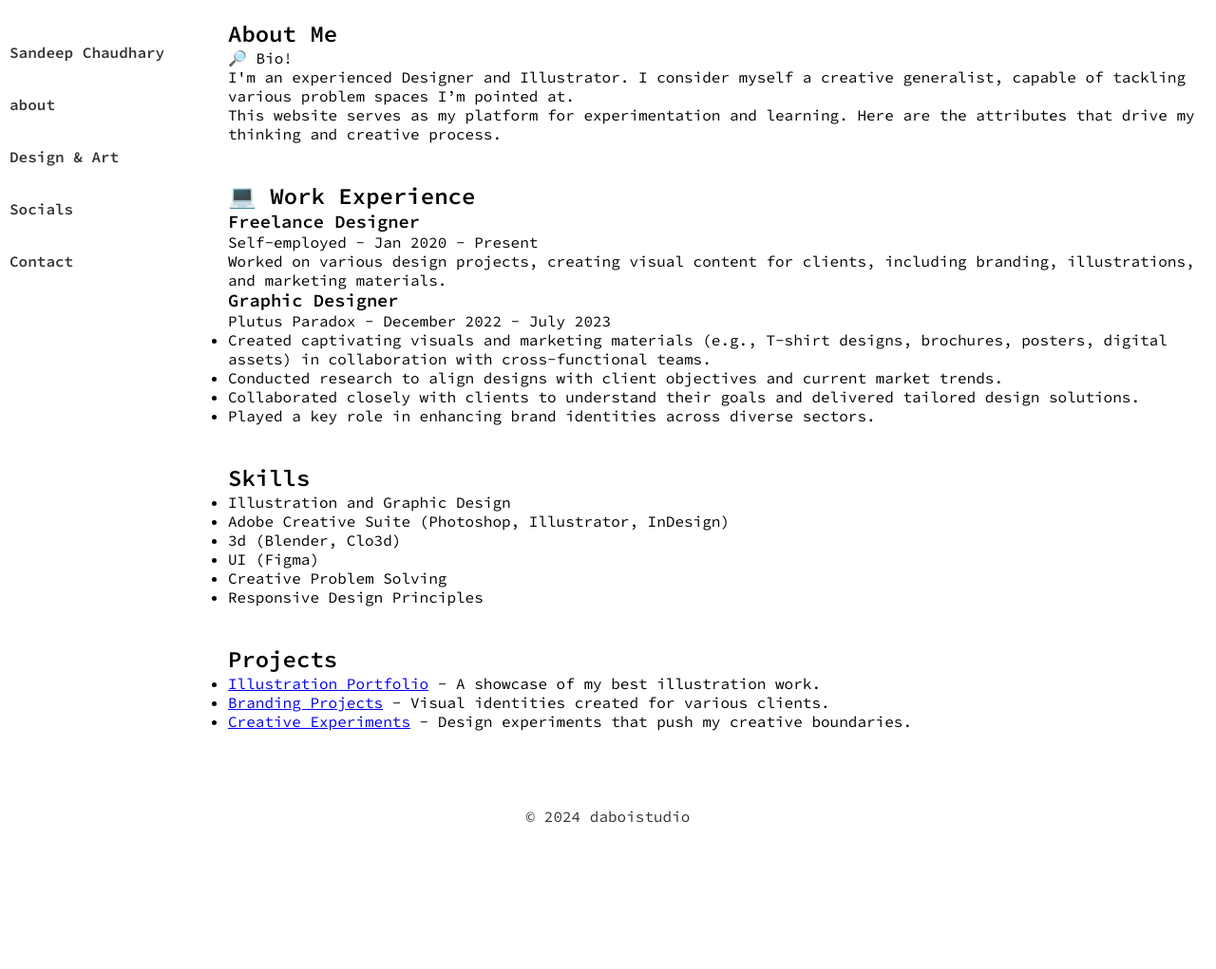
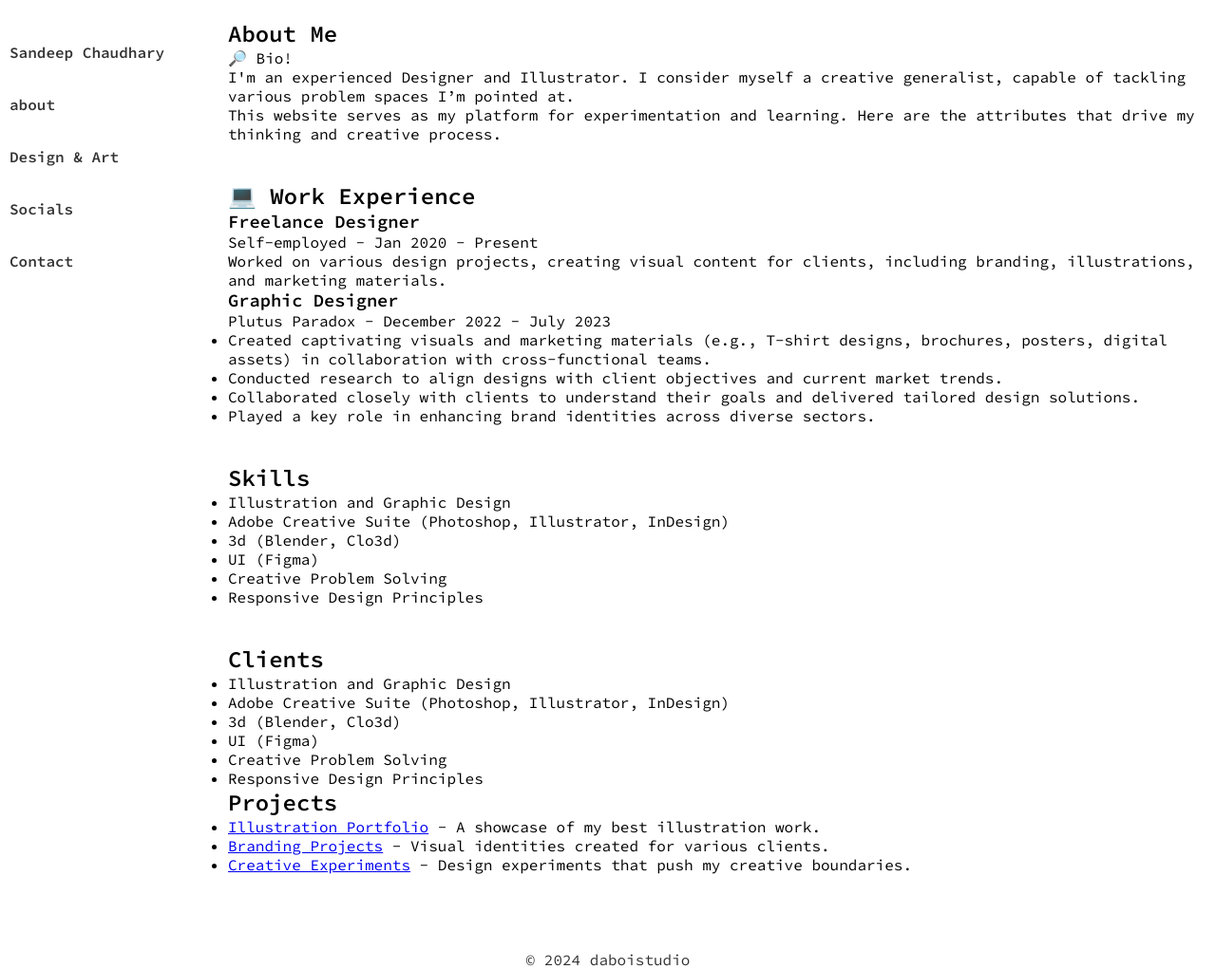
Before and after one commit to thesandeepstudio/daboistudio, a plain HTML site: page index.html in a window 1280 px wide. Shown: the whole page at 95% size. Before the commit the page ends 870 px from the top, so only its background shows below. Drawn offline with Linux system fonts and the light colour scheme.

Commit message:
Update index.html

```diff
--- a/index.html
+++ b/index.html
@@ -63,6 +63,18 @@
             </ul>
         </section>
 
+<section id="clients" class="clients">
+            <h2>Clients</h2>
+            <ul>
+                <li>Illustration and Graphic Design</li>
+                <li>Adobe Creative Suite (Photoshop, Illustrator, InDesign)</li>
+                <li>3d (Blender, Clo3d)</li>
+                <li>UI (Figma)</li>
+                <li>Creative Problem Solving</li>
+                <li>Responsive Design Principles</li>
+            </ul>
+        </section>
+
         <section id="projects" class="projects">
             <h2>Projects</h2>
             <ul>
```
